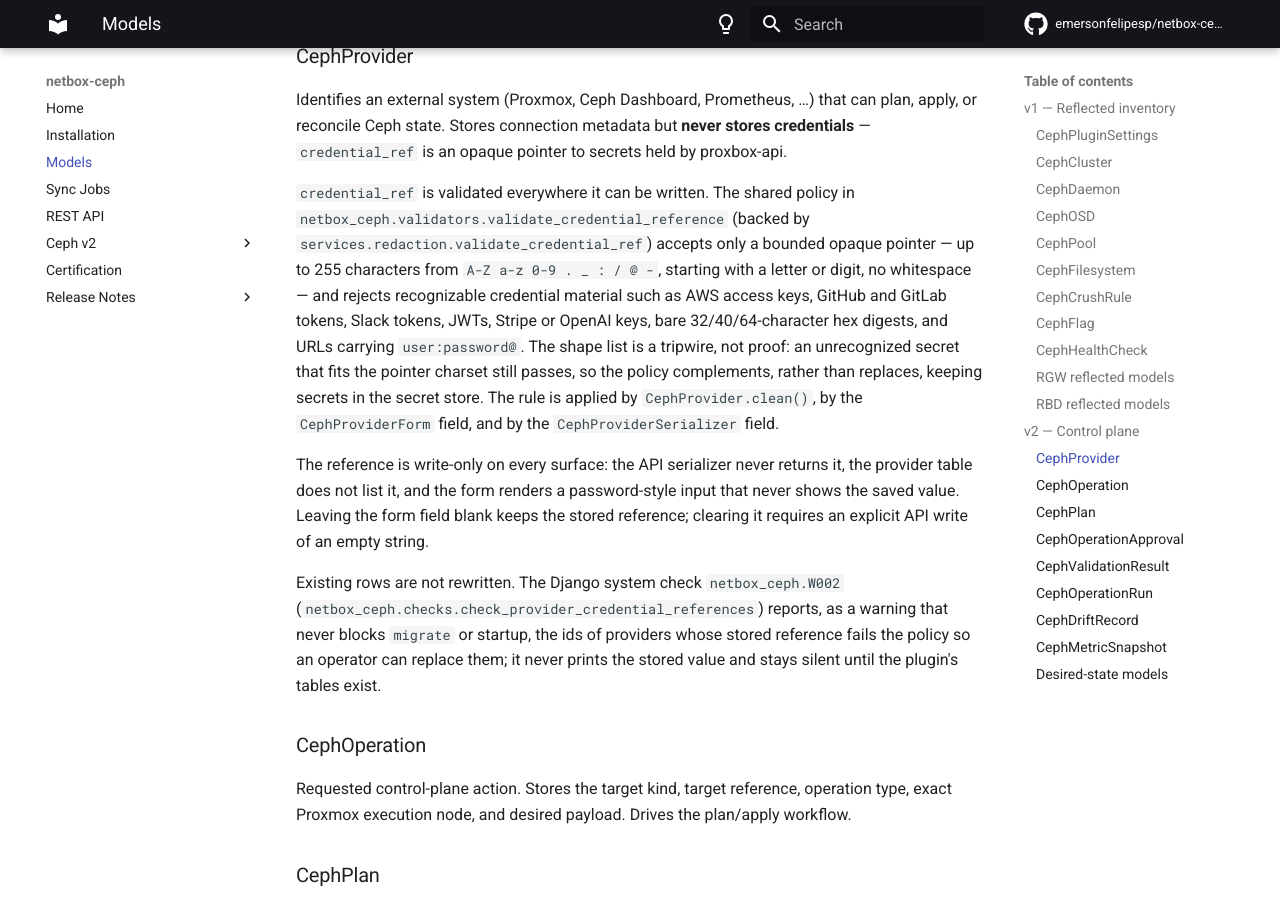
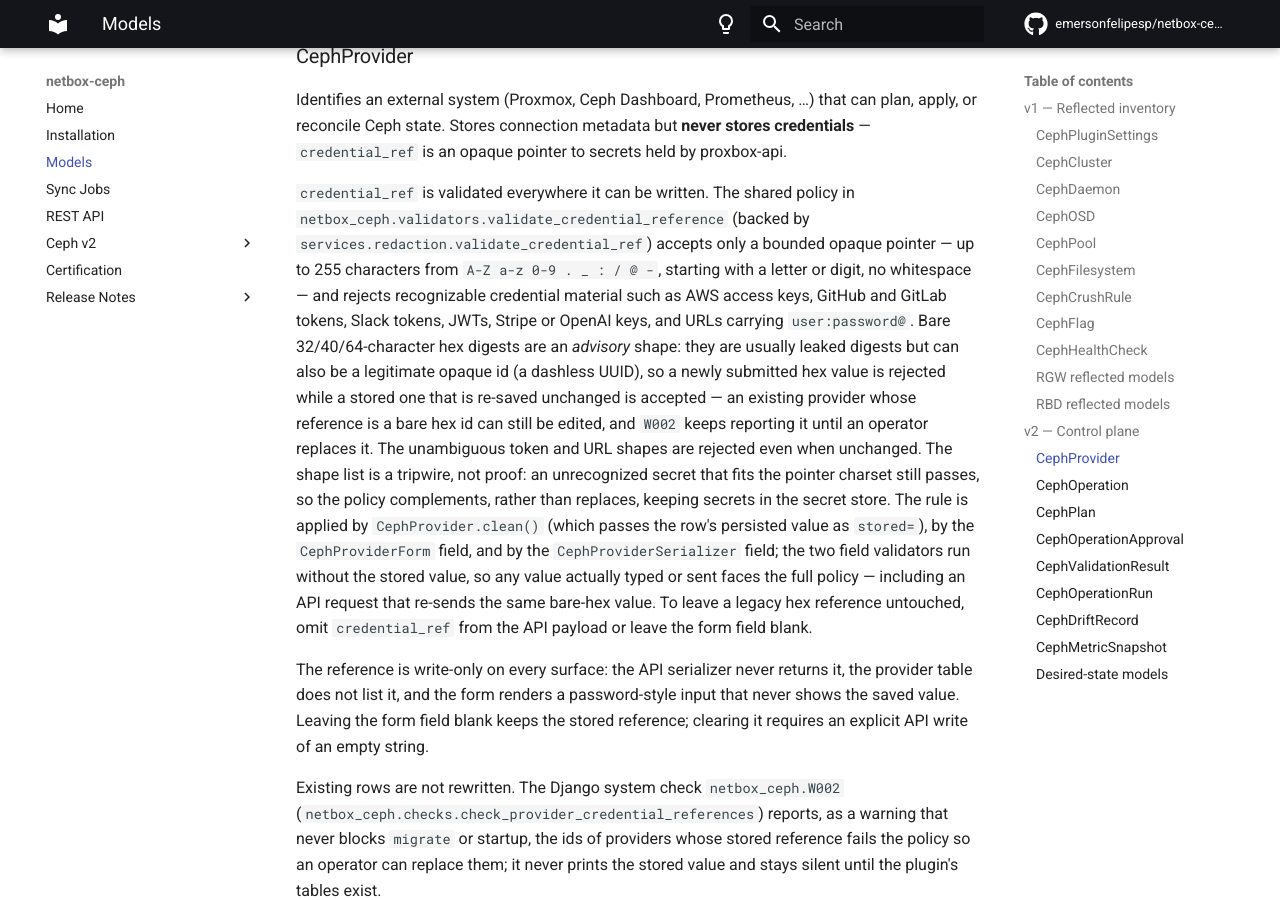
Before and after one commit to emersonfelipesp/netbox-ceph, an MkDocs documentation site: the page built from docs/models.md, in a window 1280 px wide and 900 px high, scrolled down 6637 px. Built offline with MkDocs 1.6.1 and Material for MkDocs 9.7.7, drawn with Linux system fonts in a browser that asks for light colours; comment, search, counter and statistics services are not loaded.

Commit message:
Accept an unchanged bare-hex credential reference on legacy provider rows
The credential-reference policy treated bare 32/40/64-character hex digests exactly like token-prefixed secrets. Because the model clean() applies the policy on every save and the form re-submits the stored value when the never-rendered field is left blank, an existing provider whose stored reference is a bare hex id failed validation on every unrelated edit and could only be repaired through the API.

Bare hex is now an advisory shape: a newly submitted value is still rejected, but clean() passes the row's persisted reference and accepts the value when it is unchanged, so legacy rows stay editable while system check W002 keeps reporting them until an operator replaces the reference. Token-prefix and URL shapes are rejected regardless. The form and serializer field validators run without the stored value, so anything actually typed or sent, including re-sending the same value through the API, faces the full policy; omit the field or leave it blank to keep a legacy reference. Tests cover the unchanged, changed, and absent stored cases, the unchanged unambiguous-material case, and the clean() call contract; docs/models.md and the agent guides describe the split.

Co-Authored-By: Claude Opus 5 <noreply@anthropic.com>
Claude-Session: https://claude.ai/code/session_01TLK41gP51bAytQrYd2LuRw
Co-authored-by: Emerson Felipe <emerson@netdevopsbr.com>
Co-committed-by: Emerson Felipe <emerson@netdevopsbr.com>

```diff
--- a/docs/models.md
+++ b/docs/models.md
@@ -212,11 +212,22 @@ in `netbox_ceph.validators.validate_credential_reference` (backed by
 pointer — up to 255 characters from `A-Z a-z 0-9 . _ : / @ -`, starting with a
 letter or digit, no whitespace — and rejects recognizable credential material
 such as AWS access keys, GitHub and GitLab tokens, Slack tokens, JWTs, Stripe or
-OpenAI keys, bare 32/40/64-character hex digests, and URLs carrying
-`user:password@`. The shape list is a tripwire, not proof: an unrecognized
-secret that fits the pointer charset still passes, so the policy complements,
-rather than replaces, keeping secrets in the secret store. The rule is applied by `CephProvider.clean()`, by
-the `CephProviderForm` field, and by the `CephProviderSerializer` field.
+OpenAI keys, and URLs carrying `user:password@`. Bare 32/40/64-character hex
+digests are an *advisory* shape: they are usually leaked digests but can also
+be a legitimate opaque id (a dashless UUID), so a newly submitted hex value is
+rejected while a stored one that is re-saved unchanged is accepted — an
+existing provider whose reference is a bare hex id can still be edited, and
+`W002` keeps reporting it until an operator replaces it. The unambiguous token
+and URL shapes are rejected even when unchanged. The shape list is a tripwire,
+not proof: an unrecognized secret that fits the pointer charset still passes,
+so the policy complements, rather than replaces, keeping secrets in the secret
+store. The rule is applied by `CephProvider.clean()` (which passes the row's
+persisted value as `stored=`), by the `CephProviderForm` field, and by the
+`CephProviderSerializer` field; the two field validators run without the stored
+value, so any value actually typed or sent faces the full policy — including an
+API request that re-sends the same bare-hex value. To leave a legacy hex
+reference untouched, omit `credential_ref` from the API payload or leave the
+form field blank.
 
 The reference is write-only on every surface: the API serializer never
 returns it, the provider table does not list it, and the form renders a
```
Also changed, not shown: AGENTS.md (+8 -2 lines), CLAUDE.md (+8 -2 lines), 4 other files.
